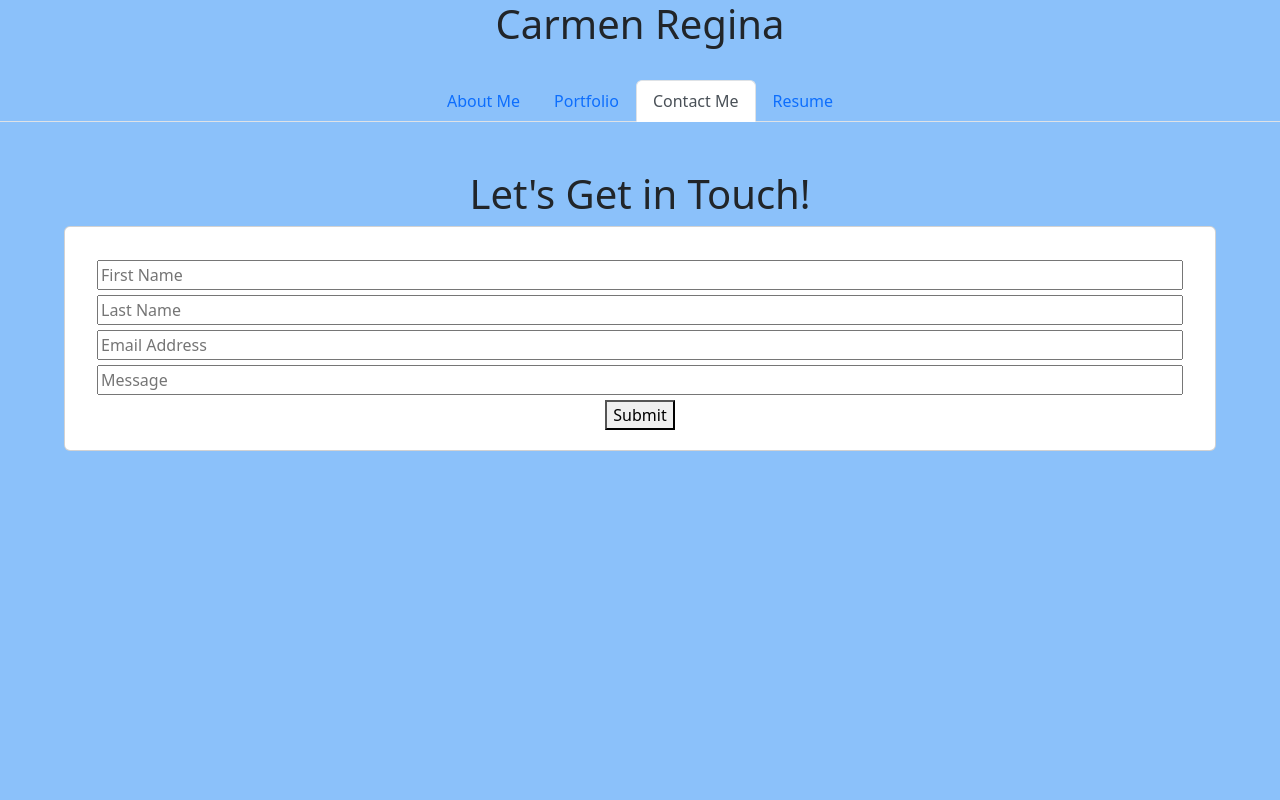
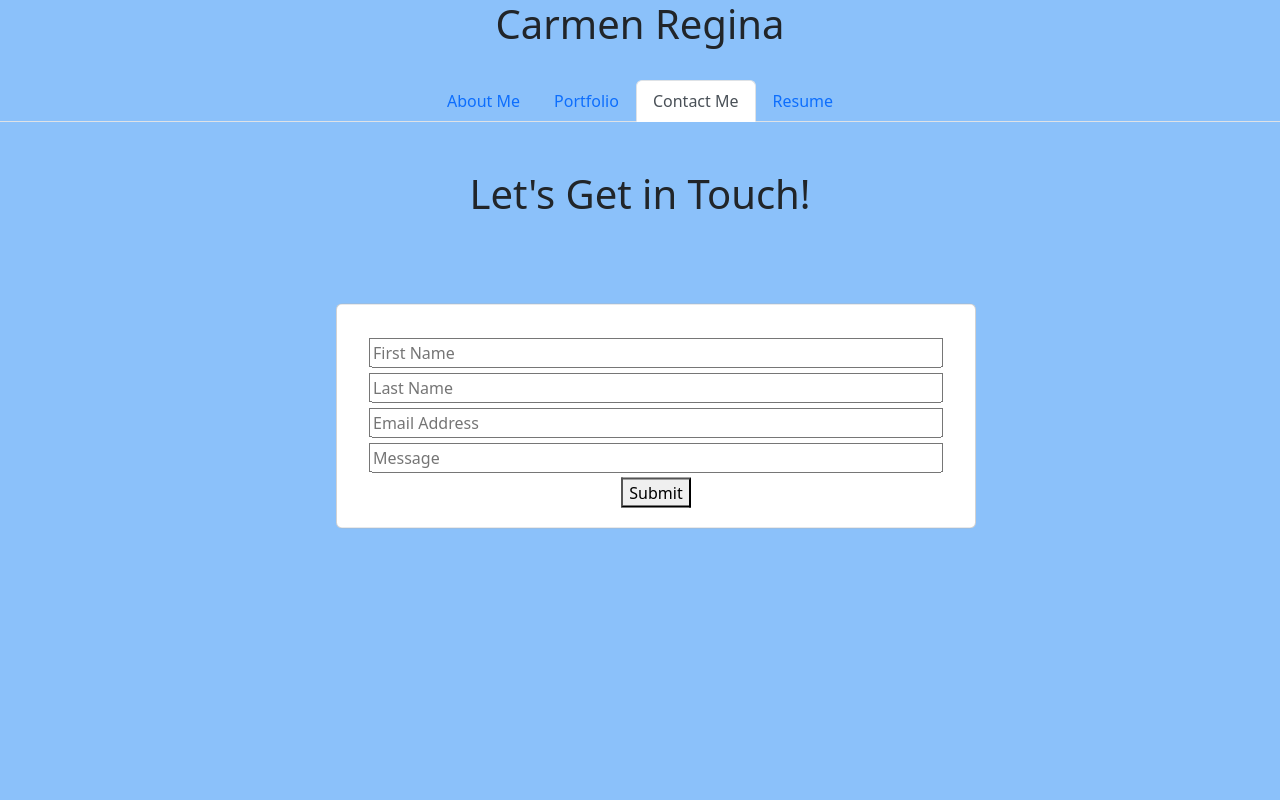
Before and after one commit to crcarmen23/crcarmen23-react-portfolio, a React (Vite) app: page /ContactMe in a window 1280 px wide. Shown: the top 800 px of the page. Built offline with nearby package versions, Linux system fonts and the light colour scheme.

Commit message:
more styles

```diff
--- a/src/pages/ContactMe.jsx
+++ b/src/pages/ContactMe.jsx
@@ -53,7 +53,7 @@ function ContactMe() {
   return (
     <div className="m-5">
       <h1>Let's Get in Touch!</h1>
-      <div className="card container text-center">
+      <div className="card container text-center m-3 w-50 position-absolute top-50 start-50 translate-middle">
         <h1>
 
         </h1>
```
